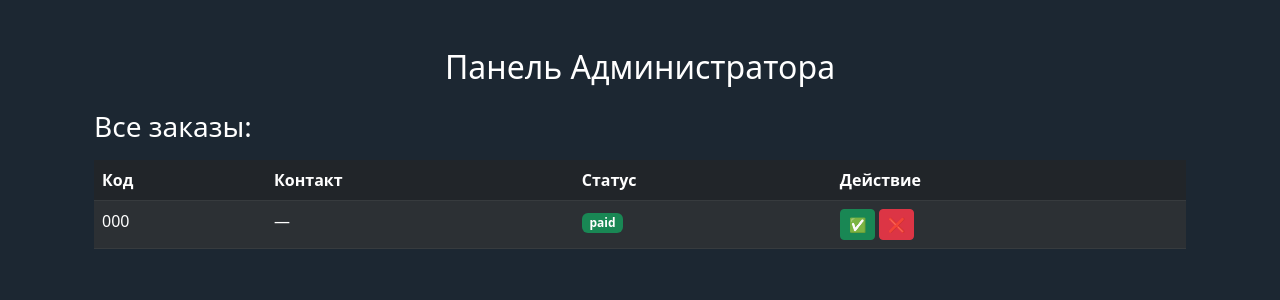
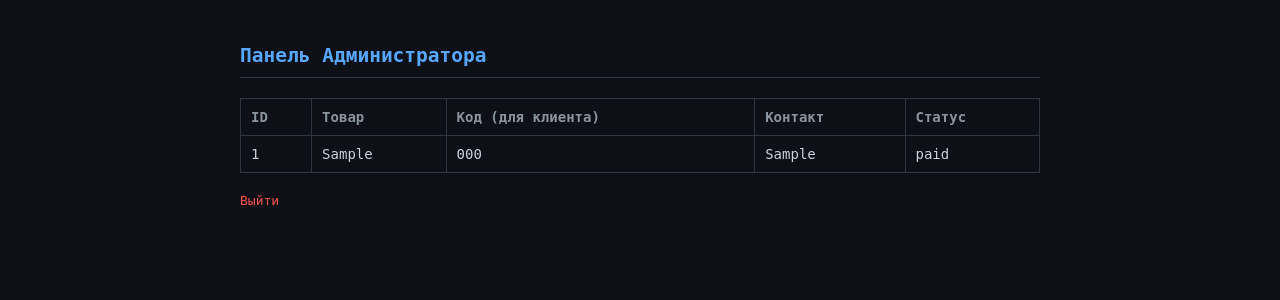
Before and after one commit to kymbattokoeva766-art/refiralovshop, a Flask app: page /admin in a window 1280 px wide. Shown: the top 300 px of the page. Run offline with Flask 3, Linux system fonts and the light colour scheme; the visitor is signed in with stand-in values (Sample User, id 1); tables that the repository leaves empty hold one stand-in row (values such as "Sample post").

Commit message:
Update admin.html

```diff
--- a/templates/admin.html
+++ b/templates/admin.html
@@ -1,46 +1,62 @@
-{% extends "base.html" %}
-{% block content %}
-<div class="container text-white">
-    <h2 class="text-center mt-3">Панель Администратора</h2>
+<!DOCTYPE html>
+<html lang="ru">
+<head>
+    <meta charset="UTF-8">
+    <meta name="viewport" content="width=device-width, initial-scale=1.0">
+    <title>Админ-панель</title>
+    <style>
+        body { font-family: monospace; background-color: #0d1117; color: #c9d1d9; padding: 20px; }
+        .container { max-width: 800px; margin: 0 auto; }
+        h2 { color: #58a6ff; border-bottom: 1px solid #30363d; padding-bottom: 10px; }
+        input { background: #0d1117; border: 1px solid #30363d; color: white; padding: 10px; width: 100%; box-sizing: border-box; margin-bottom: 10px; }
+        button { background: #238636; color: white; border: none; padding: 10px 20px; cursor: pointer; width: 100%; }
+        table { width: 100%; border-collapse: collapse; margin-top: 20px; }
+        th, td { border: 1px solid #30363d; padding: 10px; text-align: left; font-size: 14px; }
+        th { color: #8b949e; }
+        .logout { display: inline-block; margin-top: 20px; color: #f85149; text-decoration: none; }
+    </style>
+</head>
+<body>
+    <div class="container">
+        {% if logged_in %}
+            <h2>Панель Администратора</h2>
 
-    {% if not logged_in %}
-    <div class="card bg-secondary p-4 mx-auto" style="max-width: 400px;">
-        <form method="POST">
-            <input type="password" name="password" class="form-control mb-3" placeholder="Пароль админа" required>
-            <button type="submit" class="btn btn-primary w-100">Войти</button>
-        </form>
-    </div>
-    {% else %}
-    <div class="mt-4">
-        <h3>Все заказы:</h3>
-        <table class="table table-dark table-striped mt-3">
+            <table>
                 <thead>
                     <tr>
-                    <th>Код</th>
+                        <th>ID</th>
+                        <th>Товар</th>
+                        <th>Код (для клиента)</th>
                         <th>Контакт</th>
                         <th>Статус</th>
-                    <th>Действие</th>
                     </tr>
                 </thead>
                 <tbody>
                     {% for order in orders %}
                     <tr>
+                        <td>{{ order.id }}</td>
+                        <td>{{ order.item }}</td>
                         <td>{{ order.unique_code }}</td>
-                    <td>{{ order.buyer_contact or '—' }}</td>
-                    <td>
-                        <span class="badge {% if order.status == 'paid' %}bg-success{% elif order.status == 'pending' %}bg-warning{% else %}bg-danger{% endif %}">
-                            {{ order.status }}
-                        </span>
-                    </td>
-                    <td>
-                        <a href="{{ url_for('admin_action', order_id=order.id, action='approve') }}" class="btn btn-sm btn-success">✅</a>
-                        <a href="{{ url_for('admin_action', order_id=order.id, action='reject') }}" class="btn btn-sm btn-danger">❌</a>
-                    </td>
+                        <td>{{ order.contact }}</td>
+                        <td>{{ order.status }}</td>
+                    </tr>
+                    {% else %}
+                    <tr>
+                        <td colspan="5" style="text-align:center; color: gray;">Заказов пока нет</td>
                     </tr>
                     {% endfor %}
                 </tbody>
             </table>
-    </div>
+
+            <a href="/admin/logout" class="logout">Выйти</a>
+
+        {% else %}
+            <h2>Вход в систему</h2>
+            <form method="POST">
+                <input type="password" name="password" placeholder="Введите пароль" required>
+                <button type="submit">Войти</button>
+            </form>
         {% endif %}
     </div>
-{% endblock %}
+</body>
+</html>
```
Lines whose indentation alone changed are shown as unchanged.
